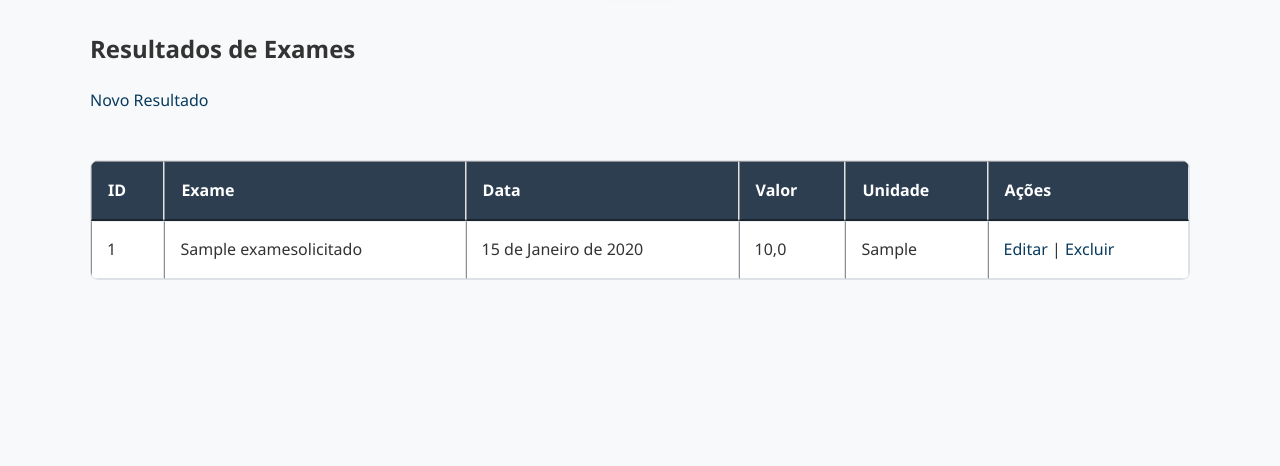
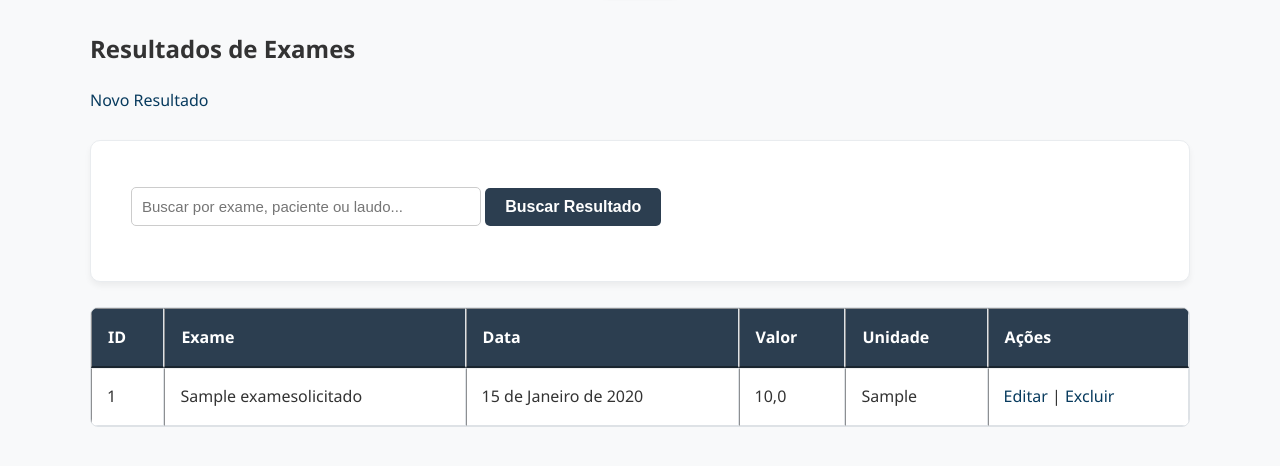
Before and after one commit to anleaes/2026-1-SDM-Segunda-Noite-ZS-02, a Django app: page /resultadoexame/buscar/ in a window 1280 px wide. Shown: the part 266-732 px from the top of the page. Run offline with Django 5.2, Linux system fonts and the light colour scheme; tables that the repository leaves empty hold one stand-in row (values such as "Sample post").

Commit message:
formulario de busca na listagem

```diff
--- a/prontuarioapp/templates/resultadoexame/list_resultado_exame.html
+++ b/prontuarioapp/templates/resultadoexame/list_resultado_exame.html
@@ -9,6 +9,16 @@
 </a>
 
 <br><br>
+
+<div style="margin-bottom: 25px;">
+    <form action="{% url 'resultadoexame:search_resultado_exame' %}" method="GET">
+        <input name="query" type="text" placeholder="Buscar por exame, paciente ou laudo..."
+               style="padding: 10px; width: 350px; border-radius: 5px; border: 1px solid #ccc;">
+        <button type="submit" style="padding: 10px 20px; background-color: #2c3e50; color: white; border: none; border-radius: 5px; cursor: pointer;">
+            Buscar Resultado
+        </button>
+    </form>
+</div>
 
 <table border="1">
     <thead>
```
